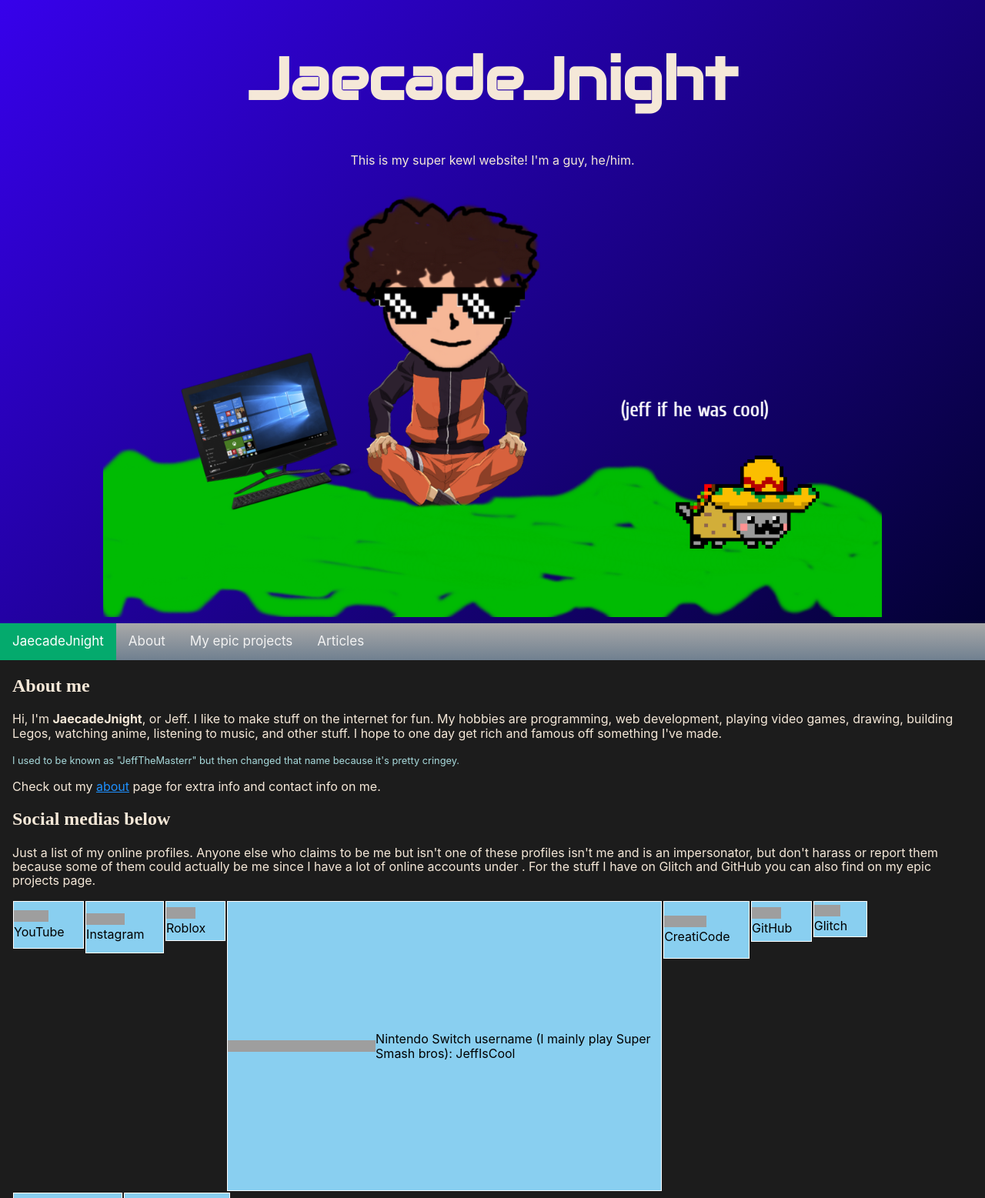
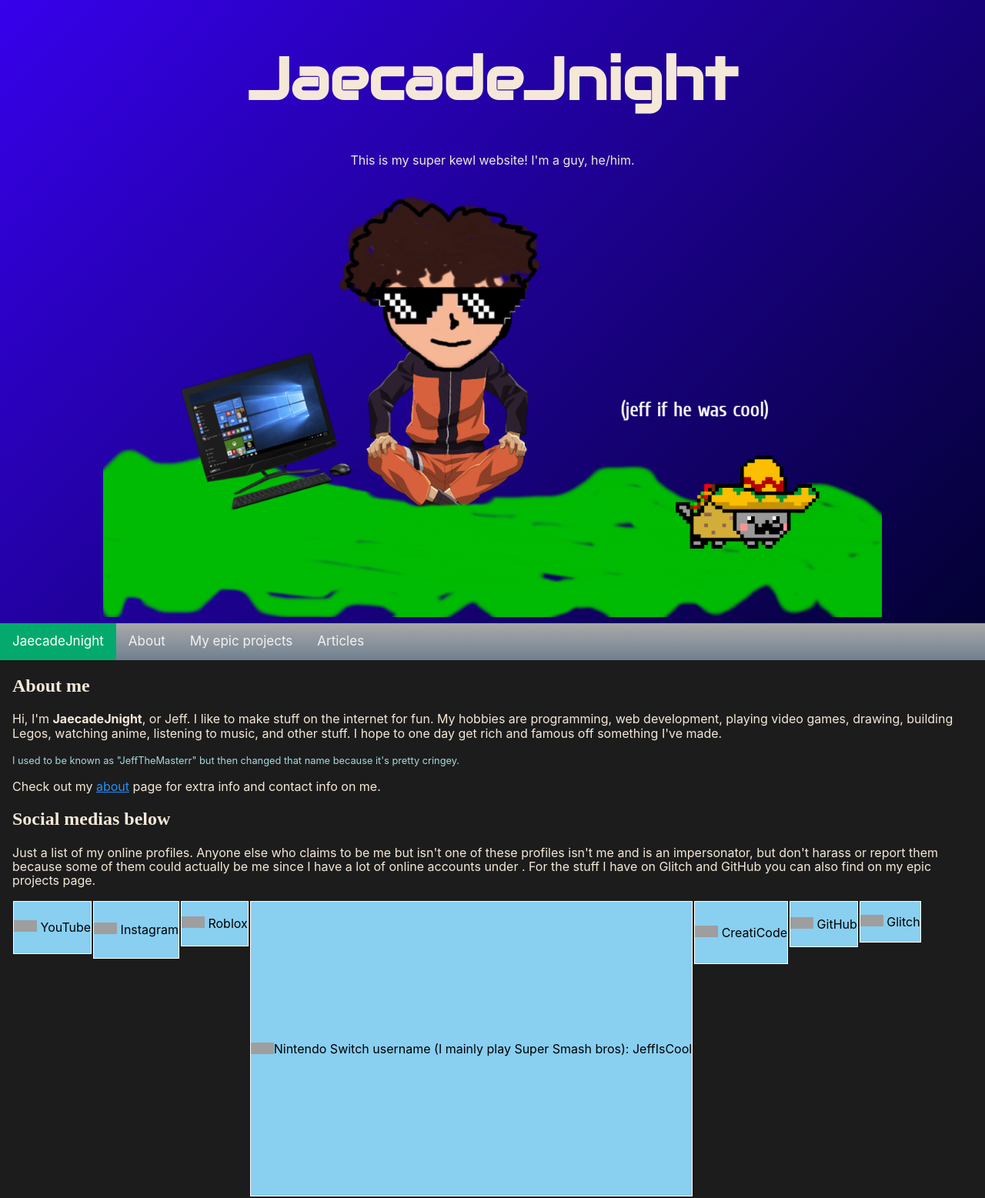
Before and after one commit to Jeffreymaniac/jeffreymaniac.github.io, a plain HTML site: page index.html in a window 1280 px wide. Shown: the top 1557 px of the page at 77% size. Drawn offline with Linux system fonts and the light colour scheme; grey boxes are pictures that could not be loaded; a web font is replaced by a local one.

Commit message:
Update index.html

```diff
--- a/index.html
+++ b/index.html
@@ -50,7 +50,8 @@
         color:black;
       }
       .sc li img {
-        width:50%;
+        width:30px;
+        height:30px;
       }
     </style>
   </head>
```
